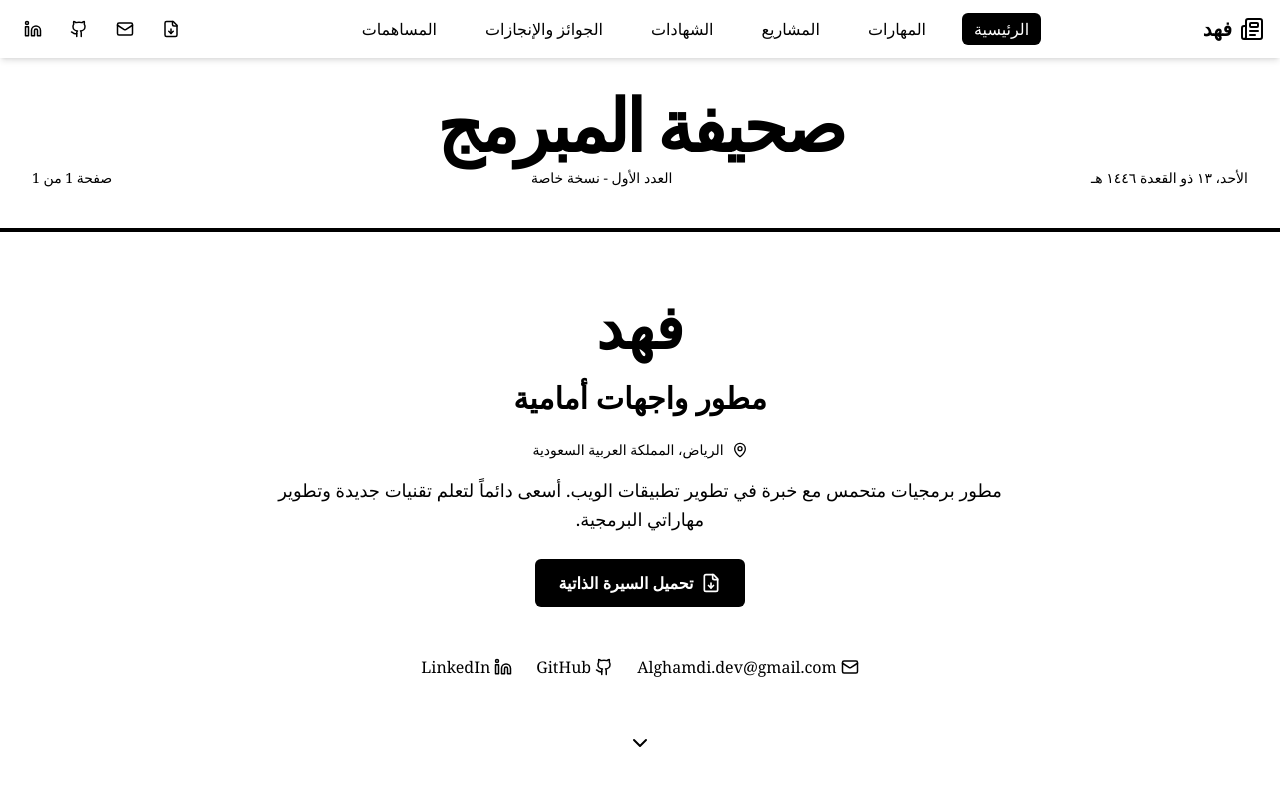
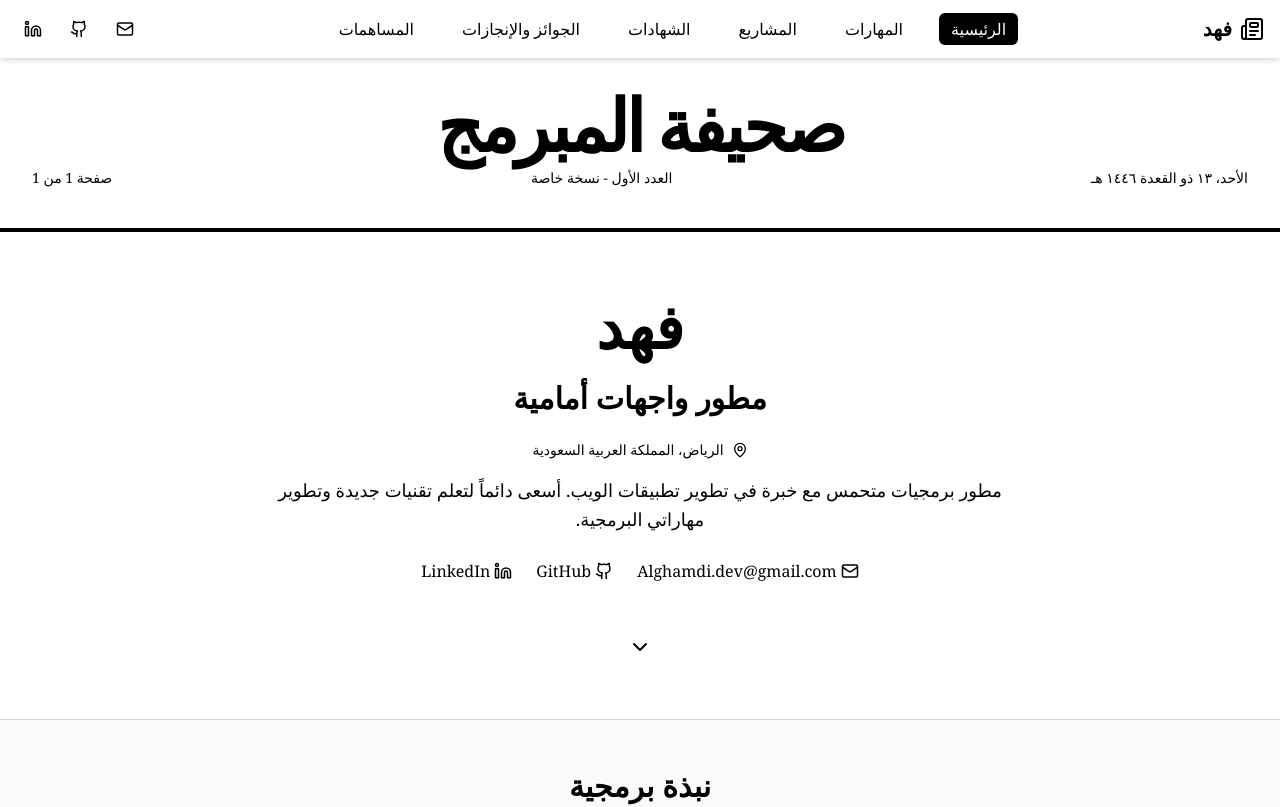
Before and after one commit to 3ntazDev/personal-website, a React (Vite) app: page / in a window 1280 px wide. Shown: the top 807 px of the page. Built offline with nearby package versions, Linux system fonts and the light colour scheme.

Commit message:
Change and add New Section

```diff
--- a/src/page/Home.jsx
+++ b/src/page/Home.jsx
@@ -32,7 +32,7 @@ export default function NewspaperPortfolio() {
     email: "Alghamdi.dev@gmail.com",
     social: {
       github: "https://github.com/3ntazDev",
-      linkedin: "www.linkedin.com/in/fahad-alghamdi-a91969246",
+      linkedin: "https://www.linkedin.com/in/fahad-alghamdi-a91969246/",
     },
     // إضافة رابط السيرة الذاتية - قم بتغييره إلى الرابط الفعلي للملف
     cvUrl: ""
@@ -237,14 +237,14 @@ export default function NewspaperPortfolio() {
           </div>
           <div className="flex gap-3">
             {/* زر تحميل السيرة الذاتية في القائمة */}
-            <a
+            {/* <a
               href={personalInfo.cvUrl}
               download
               className="p-2 rounded-full hover:bg-gray-100 transition-colors"
               title="تحميل السيرة الذاتية"
             >
               <FileDown size={18} />
-            </a>
+            </a> */}
             <a href={`mailto:${personalInfo.email}`} className="p-2 rounded-full hover:bg-gray-100 transition-colors">
               <Mail size={18} />
             </a>
@@ -292,7 +292,7 @@ export default function NewspaperPortfolio() {
           <p className="text-lg leading-relaxed mb-6 max-w-3xl mx-auto">{personalInfo.bio}</p>
 
           {/* زر تحميل السيرة الذاتية */}
-          <motion.a
+          {/* <motion.a
             href={personalInfo.cvUrl}
             download
             className="inline-flex items-center gap-2 bg-black text-white px-6 py-3 rounded-md mb-8 hover:bg-gray-800 transition-colors"
@@ -301,7 +301,7 @@ export default function NewspaperPortfolio() {
           >
             <FileDown size={20} />
             <span className="font-bold">تحميل السيرة الذاتية</span>
-          </motion.a>
+          </motion.a> */}
 
           <div className="flex gap-6 items-center justify-center mt-4">
             <motion.a
@@ -627,10 +627,9 @@ if (youNeedDeveloper) {
             <p className="font-bold text-lg mb-2">
               © {new Date().getFullYear()} {personalInfo.name} - جميع الحقوق محفوظة
             </p>
-            <p className="text-sm text-gray-600">تم تصميم هذا البورتفوليو بأسلوب الصحيفة الكلاسيكية مع لمسات عصرية</p>
             <div className="flex justify-center gap-4 mt-4">
               {/* زر تحميل السيرة الذاتية في التذييل */}
-              <motion.a
+              {/* <motion.a
                 href={personalInfo.cvUrl}
                 download
                 className="p-2 rounded-full bg-gray-100 hover:bg-gray-200 transition-colors"
@@ -639,7 +638,7 @@ if (youNeedDeveloper) {
                 title="تحميل السيرة الذاتية"
               >
                 <FileDown size={18} />
-              </motion.a>
+              </motion.a> */}
               <motion.a
                 href={`mailto:${personalInfo.email}`}
                 className="p-2 rounded-full bg-gray-100 hover:bg-gray-200 transition-colors"
```
